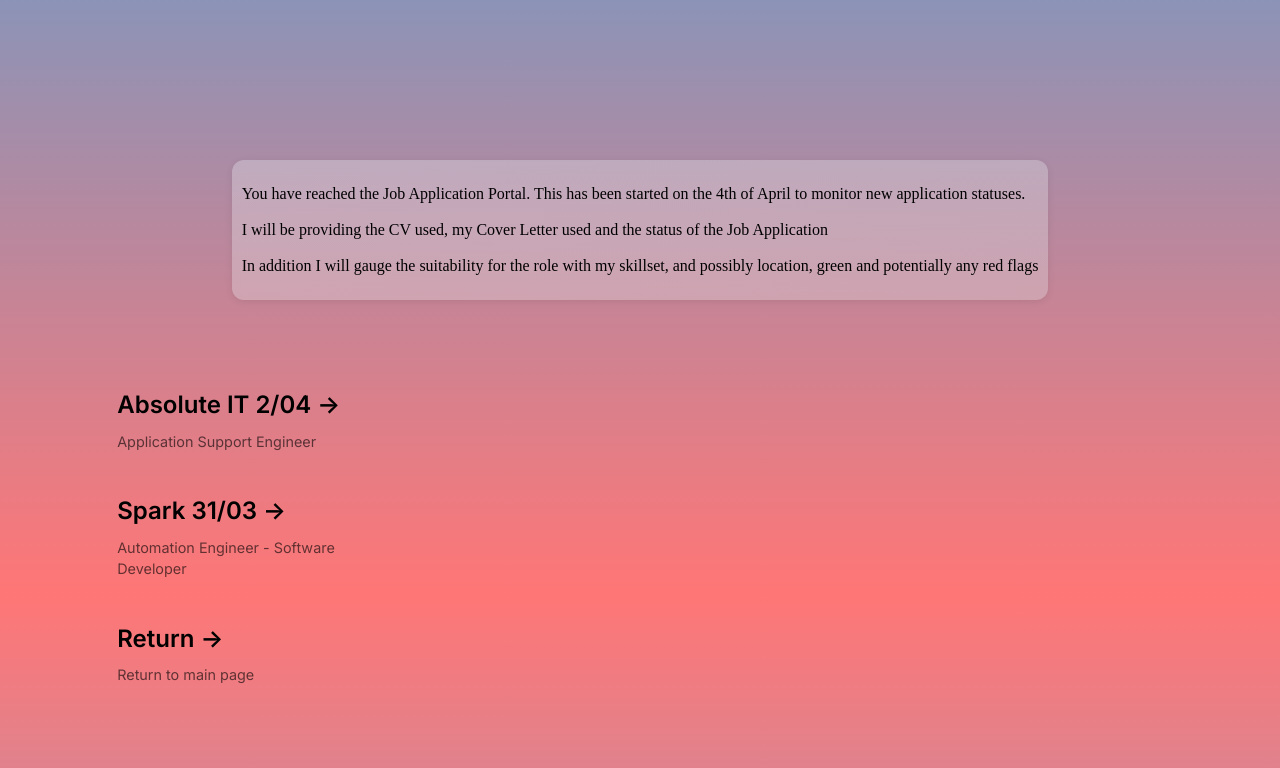
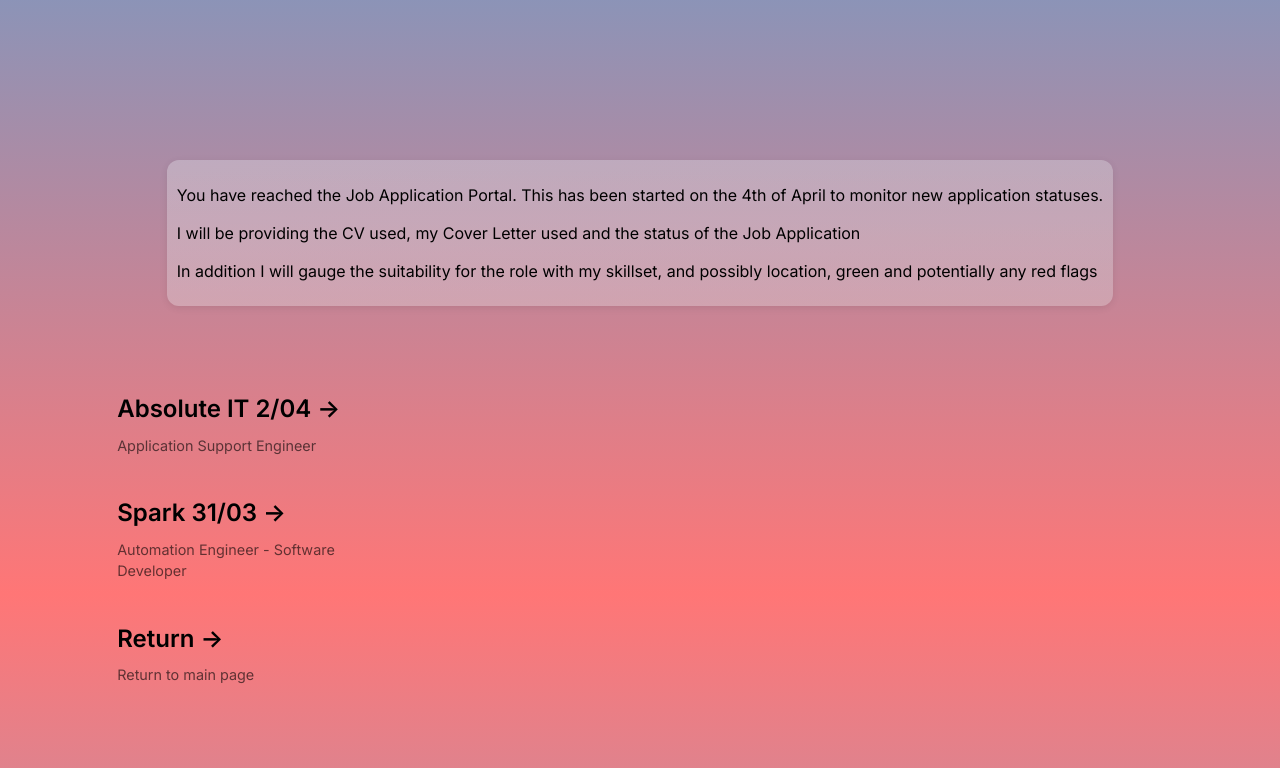
Before and after one commit to tribubb/tribubb.github.io, a Next.js app: page /JobApplications/CVCLJA928354 in a window 1280 px wide. Shown: the top 768 px of the page. Built offline with nearby package versions, Linux system fonts and the light colour scheme.

Commit message:
adding class to p

```diff
--- a/src/pages/JobApplications/CVCLJA928354.tsx
+++ b/src/pages/JobApplications/CVCLJA928354.tsx
@@ -17,9 +17,9 @@
       <main className={styles.main}>
         <div className={styles.center}>
             <div className={styles.basicBorder}>
-                <p>You have reached the Job Application Portal. This has been started on the 4th of April to monitor new application statuses.</p><br/>
-                <p>I will be providing the CV used, my Cover Letter used and the status of the Job Application</p><br/>
-                <p>In addition I will gauge the suitability for the role with my skillset, and possibly location, green and potentially any red flags</p>
+                <p className={inter.className}>You have reached the Job Application Portal. This has been started on the 4th of April to monitor new application statuses.</p><br/>
+                <p className={inter.className}>I will be providing the CV used, my Cover Letter used and the status of the Job Application</p><br/>
+                <p className={inter.className}>In addition I will gauge the suitability for the role with my skillset, and possibly location, green and potentially any red flags</p>
             </div>
         </div>
 
```
